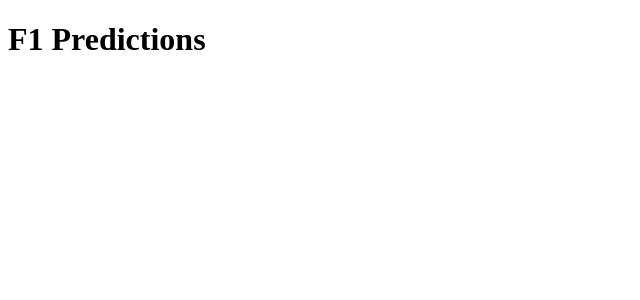
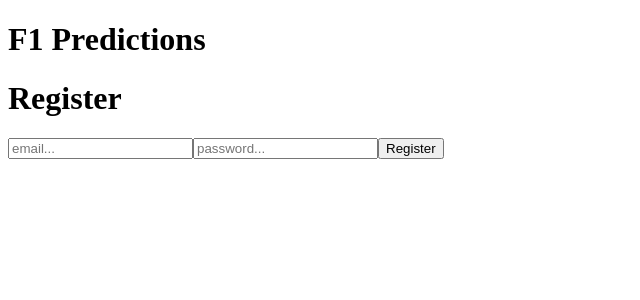
Before and after one commit to DLong86/f1-predictions, a React (Vite) app: page /register in a window 1280 px wide. Before the commit this address had no page. Shown: the top 300 px of the page, without its empty margins (0-640 px from the left). Built offline with nearby package versions, Linux system fonts and the light colour scheme.

Commit message:
setup: register new  users

```diff
--- a/src/App.jsx
+++ b/src/App.jsx
@@ -3,6 +3,7 @@ import Home from "./pages/Home";
 import Race from "./pages/Race";
 import Leaderboard from "./pages/Leaderboard";
 import Login from "./pages/Login";
+import Register from "./pages/Register";
 
 function App() {
 	return (
@@ -11,6 +12,7 @@ function App() {
 			<Routes>
 				<Route path="/" element={<Home />} />
 				<Route path="/login" element={<Login />} />
+				<Route path="/register" element={<Register />} />
 				<Route path="/race/:id" element={<Race />} />
 				<Route path="/leaderboard" element={<Leaderboard />} />
 			</Routes>
--- a/src/pages/Register.jsx
+++ b/src/pages/Register.jsx
@@ -0,0 +1,45 @@
+import { useState } from "react";
+import { register } from "../services/auth";
+import { useNavigate } from "react-router";
+
+export default function Register() {
+	const [email, setEmail] = useState("");
+	const [password, setPassword] = useState("");
+	const [error, setError] = useState("");
+	const navigate = useNavigate();
+
+	const handleSubmit = async (e) => {
+		e.preventDefault();
+		setError("");
+
+		try {
+			await register(email, password);
+			navigate("/race/1");
+		} catch (err) {
+			setError(err);
+		}
+	};
+
+	return (
+		<form onSubmit={handleSubmit} className="">
+			<h1 className="">Register</h1>
+
+			<input
+				placeholder="email..."
+				value={email}
+				onChange={(e) => setEmail(e.target.value)}
+			/>
+
+			<input
+				type="password"
+				placeholder="password..."
+				value={password}
+				onChange={(e) => setPassword(e.target.value)}
+			/>
+
+			<button>Register</button>
+
+			{error && <p>{error}</p>}
+		</form>
+	);
+}
--- a/src/services/api.js
+++ b/src/services/api.js
@@ -30,13 +30,16 @@ export async function login(email, password) {
 	return data;
 }
 
-export async function savePrediction(data) {
+export async function savePrediction(prediction) {
+	const token = localStorage.getItem("token");
+
 	const res = await fetch(`${API_URL}/predictions`, {
 		method: "POST",
 		headers: {
 			"Content-type": "application/json",
+			Authorization: `Bearer ${token}`,
 		},
-		body: JSON.stringify(data),
+		body: JSON.stringify(prediction),
 	});
 
 	if (!res.ok) {
--- /dev/null
+++ b/src/services/auth.js
@@ -0,0 +1,22 @@
+const API_URL = "http://localhost:3001";
+
+export async function register(email, password) {
+	const res = await fetch(`${API_URL}/auth/register`, {
+		method: "POST",
+		headers: {
+			"Content-Type": "application/json",
+		},
+		body: JSON.stringify({ email, password }),
+	});
+
+	const data = await res.json();
+
+	if (!res.ok) {
+		throw new Error(data.error || "Register failed");
+	}
+
+	// store tokenm
+	localStorage.setItem("token", data.token);
+
+	return data;
+}
```
Also changed, not shown: 1 other file (tests, documents, lock files or other folders).
